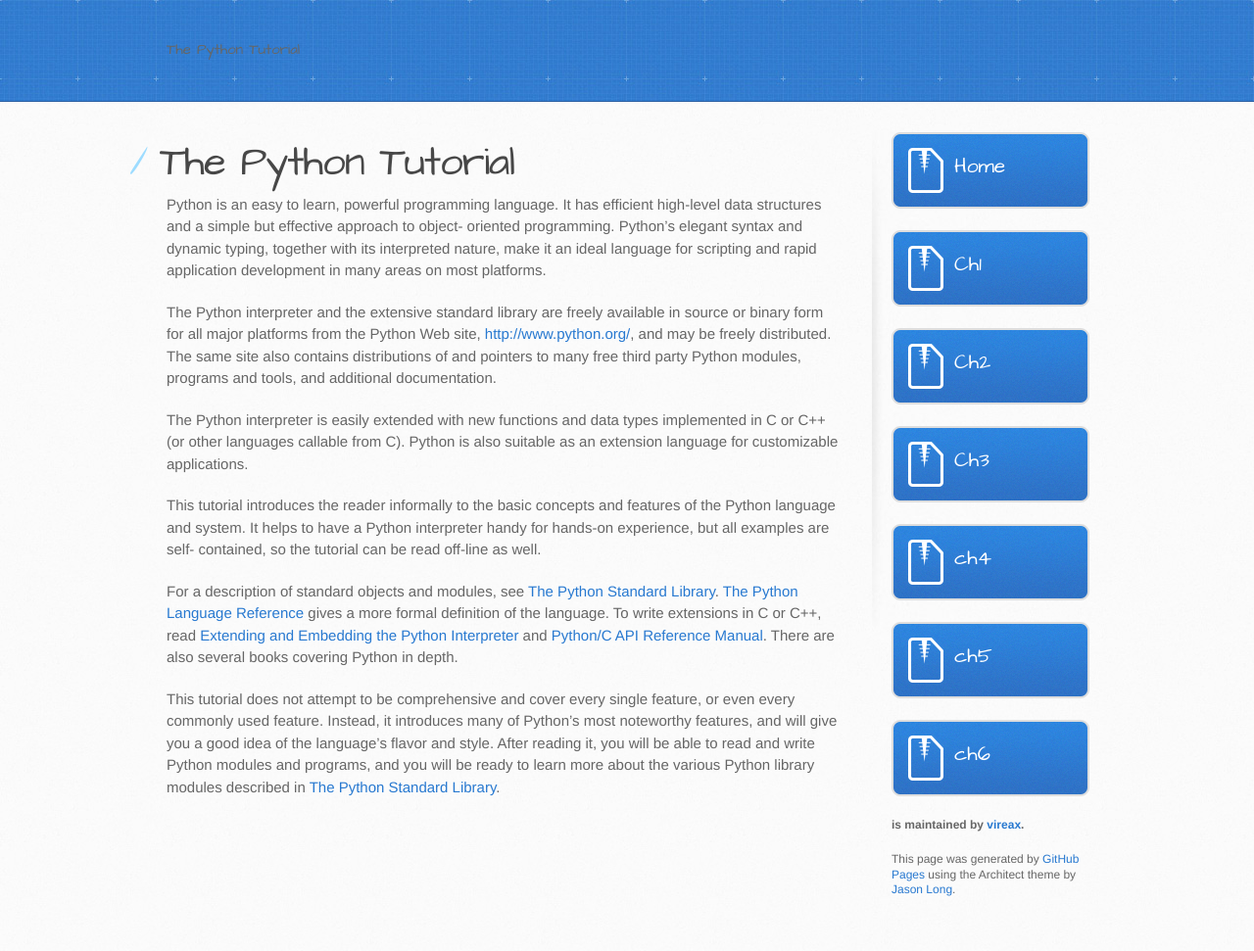
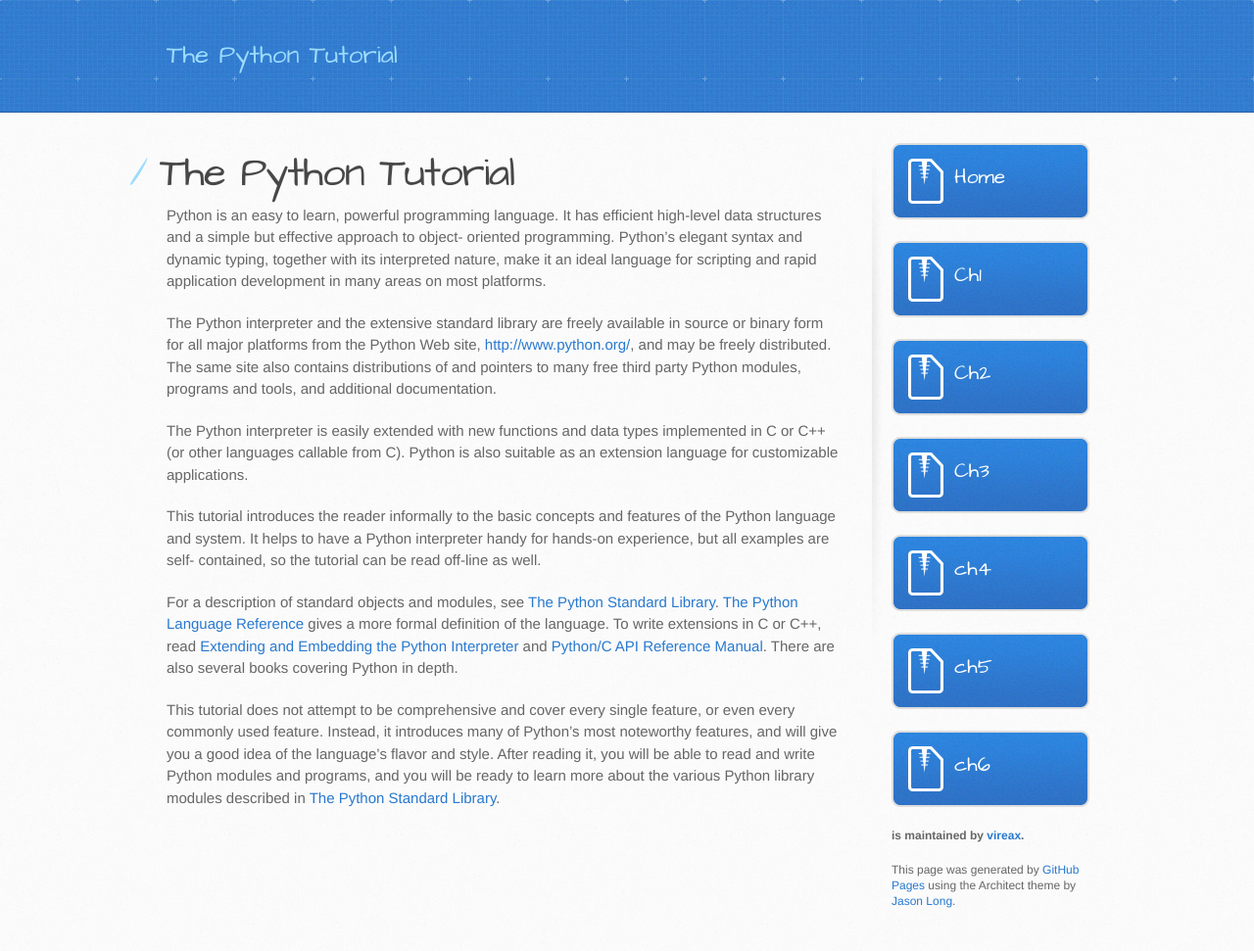
Before and after one commit to vireax/the-python-tutorial, a Jekyll site: the page built from index.md, in a window 1280 px wide. Shown: the whole page at 98% size. Built offline with Jekyll 4.4.1, drawn with Linux system fonts in a browser that asks for light colours.

Commit message:
Update stylesheet.css

```diff
--- a/stylesheets/stylesheet.css
+++ b/stylesheets/stylesheet.css
@@ -81,6 +81,14 @@
 }
 
 header h2 {
+  font-size: 26px;
+  color: #9ddcff;
+  font-weight: normal;
+  line-height: 1.3;
+  width: 540px;
+  letter-spacing: 0;
+}
+span.site-title{
   font-size: 26px;
   color: #9ddcff;
   font-weight: normal;
```
